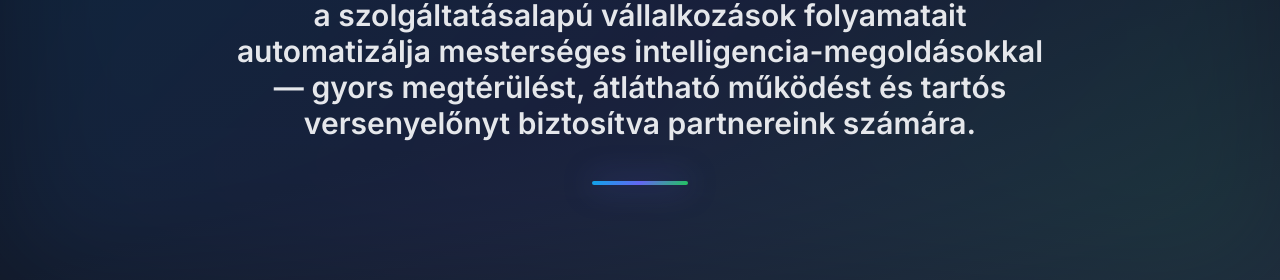
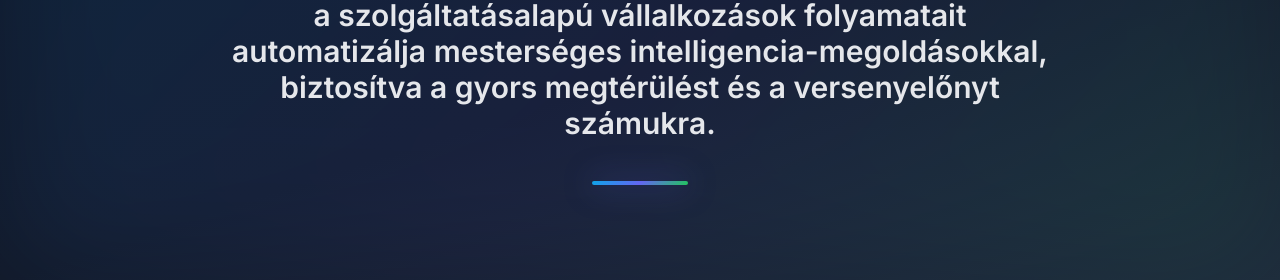
Before and after one commit to JanosFXL/fxl, a plain HTML site: page index.html in a window 1280 px wide. Shown: the part 862-1142 px from the top of the page. Drawn offline with nearby package versions, Linux system fonts and the light colour scheme.

Commit message:
About text

```diff
--- a/index.html
+++ b/index.html
@@ -126,7 +126,7 @@
   <div class="mx-auto max-w-4xl px-4 sm:px-6 lg:px-8 relative z-10 text-center">
     <p class="text-2xl sm:text-3xl font-semibold leading-relaxed text-[var(--text-light)]">
       Az <span class="text-gradient font-extrabold">FXL</span> egy innovatív szoftverfejlesztő ügynökség, amely a szolgáltatásalapú vállalkozások folyamatait
-      automatizálja mesterséges intelligencia-megoldásokkal — gyors megtérülést, átlátható működést és tartós versenyelőnyt biztosítva partnereink számára.
+      automatizálja mesterséges intelligencia-megoldásokkal, biztosítva a gyors megtérülést és a versenyelőnyt számukra.
     </p>
     <div class="mt-10 flex justify-center">
       <div class="w-24 h-1 rounded-full brand-gradient shadow-[0_0_30px_rgba(99,102,241,0.6)]"></div>
```
